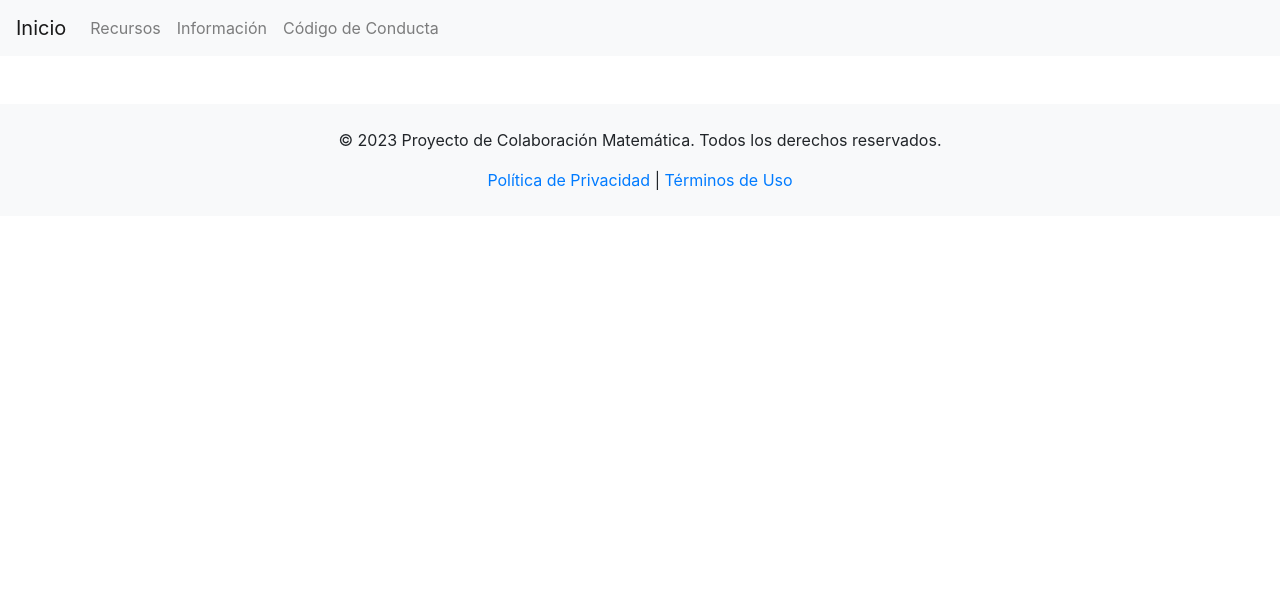
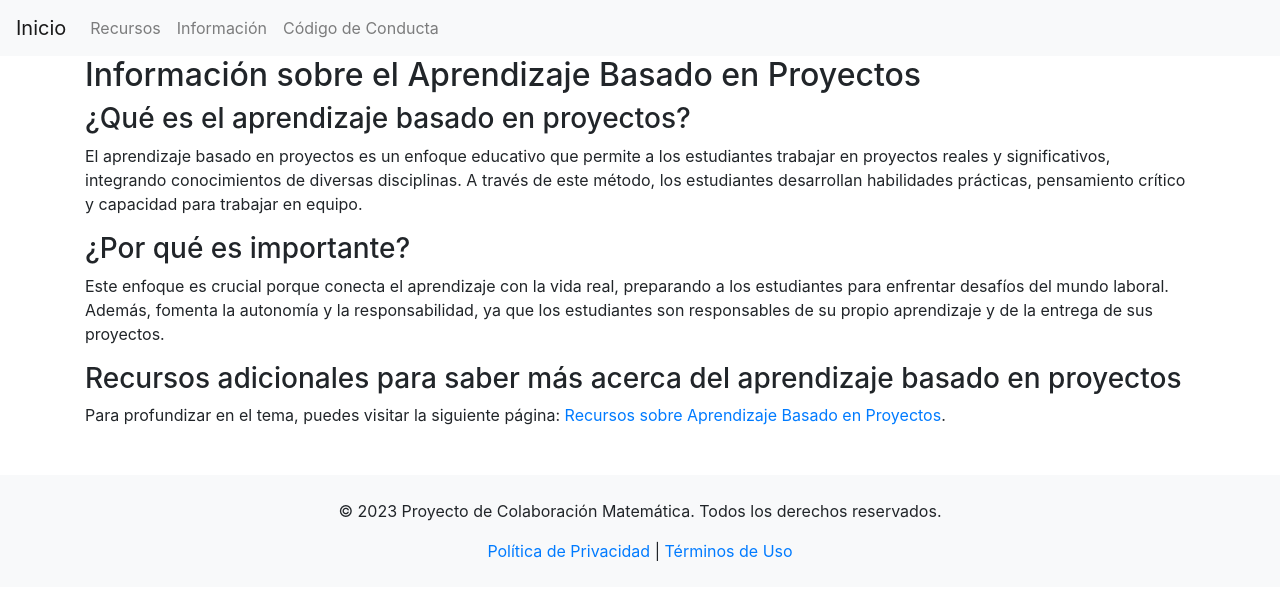
Before and after one commit to MathUPTC/MathApp, a Flask app: page /sobre in a window 1280 px wide. Shown: the top 600 px of the page. Run offline with Flask 3, Linux system fonts and the light colour scheme; some libraries are stand-ins or nearby versions.

Commit message:
maquetado basico

```diff
--- a/app/static/style.css
+++ b/app/static/style.css
@@ -1,3 +1,4 @@
+/* Estilos para el contenedor del título */
 .title-container {
     background-color: #d4edda; /* Color pastel suave */
     padding: 20px;
@@ -6,13 +7,17 @@
 }
 
 /* Estilo para el título */
-h1 {
+.title-container h1 {
     color: white; /* Color del texto del título */
+    font-size: 30px; /* Ajusta el tamaño de la fuente según tus preferencias */
+    margin: 0; /* Elimina el margen para mejor alineación */
 }
 
 /* Estilo para el subtítulo */
-h2 {
+.title-container h2 {
     color: white; /* Color del texto del subtítulo */
+    font-size: 20px; /* Ajusta el tamaño de la fuente según tus preferencias */
+    margin: 10px 0; /* Espaciado superior e inferior */
 }
 
 /* Estilo para la cita */
@@ -20,4 +25,6 @@ h2 {
     text-align: center; /* Centrar la cita */
     font-size: 1.5em; /* Aumentar el tamaño de la fuente de la cita */
     margin: 40px 0; /* Margen superior e inferior */
+    color: #333; /* Color de la cita, ajustable según tu preferencia */
+    font-style: italic; /* Estilo de fuente en cursiva para la cita */
 }
--- a/app/templates/contacto.html
+++ /dev/null
@@ -1 +0,0 @@
-{%extends 'base.html' %}
--- a/app/templates/sobre.html
+++ b/app/templates/sobre.html
@@ -1 +1,29 @@
-{%extends 'base.html' %}
+{% extends 'base.html' %}
+
+{% block content %}
+<section id="informacion">
+    <h2>Información sobre el Aprendizaje Basado en Proyectos</h2>
+
+    <div class="info-section">
+        <h3>¿Qué es el aprendizaje basado en proyectos?</h3>
+        <p>
+            El aprendizaje basado en proyectos es un enfoque educativo que permite a los estudiantes trabajar en proyectos reales y significativos, integrando conocimientos de diversas disciplinas. A través de este método, los estudiantes desarrollan habilidades prácticas, pensamiento crítico y capacidad para trabajar en equipo.
+        </p>
+    </div>
+
+    <div class="info-section">
+        <h3>¿Por qué es importante?</h3>
+        <p>
+            Este enfoque es crucial porque conecta el aprendizaje con la vida real, preparando a los estudiantes para enfrentar desafíos del mundo laboral. Además, fomenta la autonomía y la responsabilidad, ya que los estudiantes son responsables de su propio aprendizaje y de la entrega de sus proyectos.
+        </p>
+    </div>
+
+    <div class="info-section">
+        <h3>Recursos adicionales para saber más acerca del aprendizaje basado en proyectos</h3>
+        <p>
+            Para profundizar en el tema, puedes visitar la siguiente página:
+            <a href="/recursos" target="_blank">Recursos sobre Aprendizaje Basado en Proyectos</a>.
+        </p>
+    </div>
+</section>
+{% endblock %}
```
